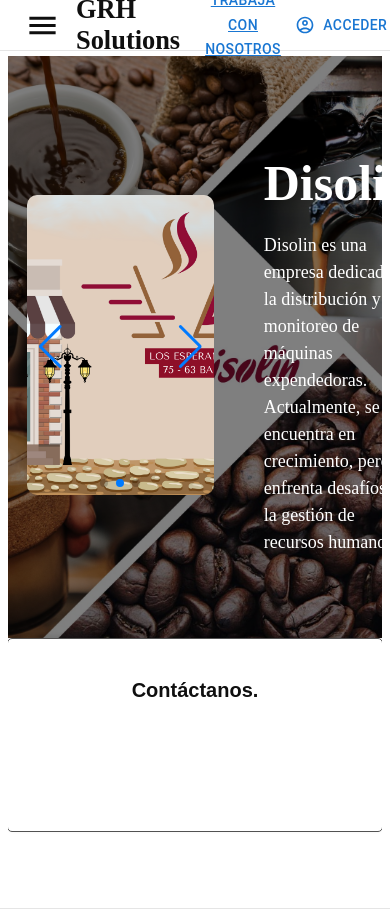
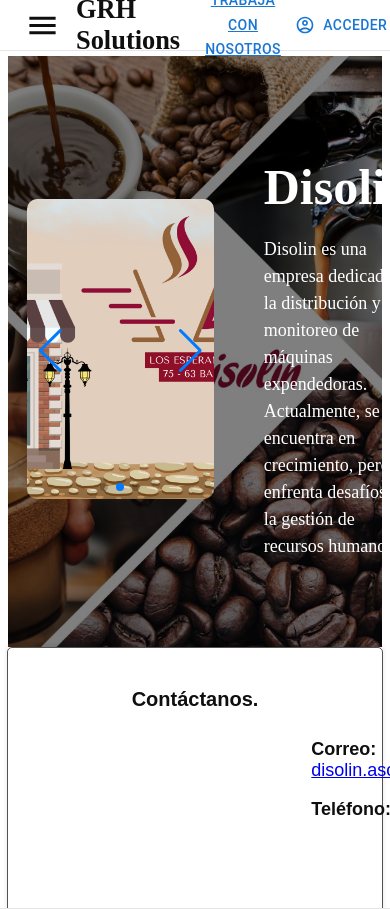
Before and after one commit to GRHsolutions/grh_solutions, a React (Vite) app in the folder Grh-Solutions/grh-solutions.client/: page / in a window 390 px wide. Built offline with nearby package versions, Linux system fonts and the light colour scheme.

Commit message:
corregie zindex de nabar

```diff
--- a/Grh-Solutions/grh-solutions.client/src/generics/navBar/navBar.styles.tsx
+++ b/Grh-Solutions/grh-solutions.client/src/generics/navBar/navBar.styles.tsx
@@ -1,4 +1,5 @@
 import { useTheme } from "@mui/material";
+import zIndex from "@mui/material/styles/zIndex";
 
 interface ReturnableCss {
     navBar: React.CSSProperties,
@@ -25,7 +26,8 @@
             top: 0,
             left: 0,
             width: "100%",
-            color: theme.palette.primary.contrastText
+            color: theme.palette.primary.contrastText,
+            zIndex: 1100
         },
         right: {
             display: "flex",
--- a/Grh-Solutions/grh-solutions.client/src/pages/index/index.styles.scss
+++ b/Grh-Solutions/grh-solutions.client/src/pages/index/index.styles.scss
@@ -2,15 +2,15 @@
   display: flex;
   flex-direction: column;
   align-items: center;
+  height: 100%;
   min-height: 100vh;
   width: 100%;
-  overflow: auto; /* Cambiado de hidden a auto */
 }
 
 .content {
   text-align: center;
   width: 100%;
-  min-height: 69%;
+  min-height: 70%;
   background-image: url('../../img/disloin3.jpg');
   background-size: cover;
   background-position: center;
@@ -18,7 +18,7 @@
   display: flex;
   justify-content: center;
   align-items: center;
-  position: relative; /* Solo si es necesario */
+  position: relative;
 }
 
 .content::before {
@@ -29,7 +29,7 @@
   width: 100%;
   height: 100%;
   background: rgba(0, 0, 0, 0.5);
-  z-index: 1; /* Asegúrate de que este z-index sea menor que el contenido principal */
+  z-index: 1;
 }
 
 .main-container {
@@ -37,7 +37,7 @@
   align-items: center;
   width: 100%;
   max-width: 1200px;
-  z-index: 2; /* Asegúrate de que este z-index sea mayor que el ::before */
+  z-index: 2;
   gap: 30px;
 }
 
@@ -80,14 +80,13 @@
 
 .footer {
   width: 100%;
+  height: 100%;
   border: 1px solid rgb(82, 82, 82);
   text-align: center;
-  height: 18vh;
   font-family: Arial, sans-serif;
   border-radius: 5px;
   padding: 20px 0;
   box-shadow: 0 -2px 5px rgba(0, 0, 0, 0.1);
-  /* Elimina z-index a menos que sea necesario */
 }
 
 .contact-title {
@@ -133,3 +132,27 @@
 .social-icons a:hover {
   color: #ffffff;
 }
+
+@media (max-width: 1024px) {
+  .main-container,
+  .content,
+  .footer {
+    margin-left: 200px;
+    width: calc(100% - 200px);
+  }
+}
+
+@media (max-width: 768px) {
+  .main-container,
+  .content,
+  .footer {
+    margin-left: 0;
+    width: 100%;
+  }
+
+  .contact-section {
+    flex-direction: column;
+    text-align: center;
+    padding-left: 0;
+  }
+}
```
Also changed, not shown: Grh-Solutions/grh-solutions.client/src/generics/navBar/navBar.module.scss (deleted, +0 -44 lines).
